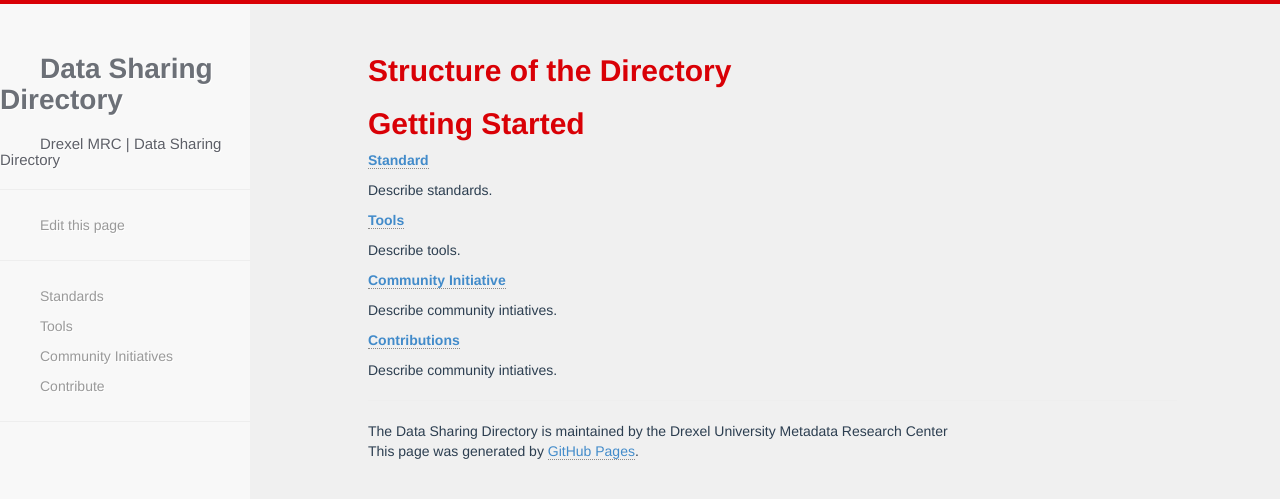
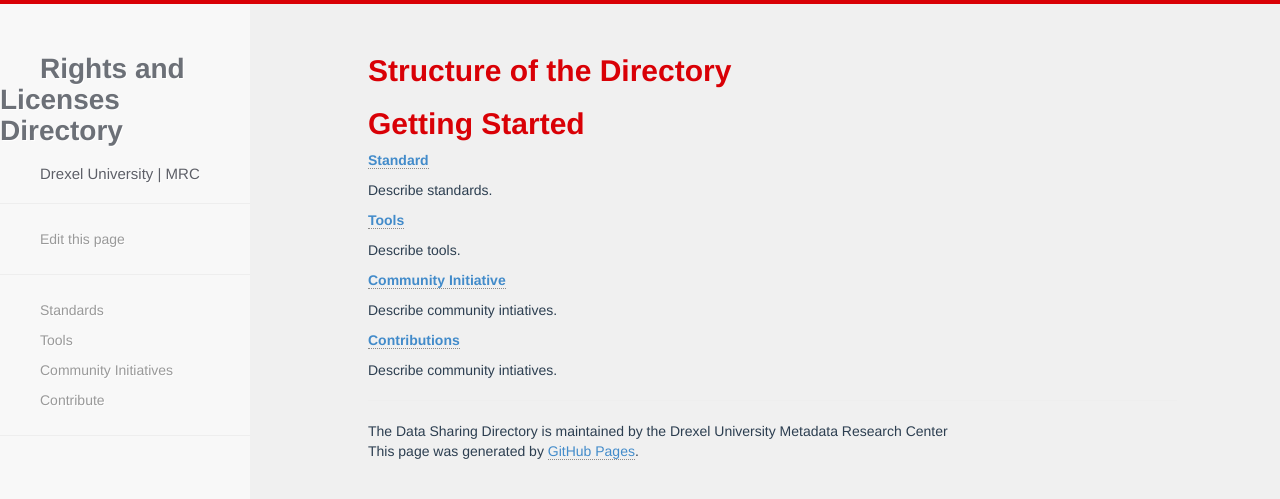
Before and after one commit to metadata-research/data-sharing-directory, a Jekyll site: the page built from about/index.md, in a window 1280 px wide. Shown: the top 499 px of the page. Built offline with Jekyll 4.4.1, drawn with Linux system fonts in a browser that asks for light colours; nearby versions of some CDN libraries.

Commit message:
Update _config.yml

```diff
--- a/_config.yml
+++ b/_config.yml
@@ -1,6 +1,6 @@
-name: Data Sharing Directory
+name: Rights and Licenses Directory
 author: Drexel MRC
 markdown: kramdown
 highlighter: rouge
 baseurl: /data-sharing-directory
-description: Drexel MRC | Data Sharing Directory
+description: Drexel University | MRC
```
